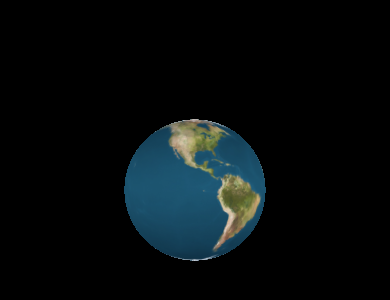
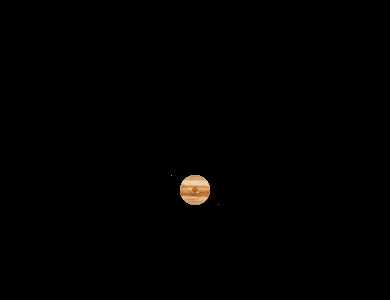
Before and after one commit to mdorr/solar-system, a plain HTML site: page index.html in a window 390 px wide. Shown: the part 232-532 px from the top of the page. Drawn offline with Linux system fonts and the light colour scheme; animation ran at ten frames a second.

Commit message:
Add basic solar system scene

```diff
--- a/index.html
+++ b/index.html
@@ -9,7 +9,6 @@
 	<body>
 		<script src="js/three/three.js"></script>
     <script src="js/three/OrbitControls.js"></script>
-		<script src="js/mainScene.js"></script>
-    <script src="js/screenResizer.js"></script>
+		<script src="js/bundle/bundle.js"></script>
 	</body>
 </html>
--- /dev/null
+++ b/js/bundle/bundle.js
@@ -0,0 +1,228 @@
+/******/ (function(modules) { // webpackBootstrap
+/******/ 	// The module cache
+/******/ 	var installedModules = {};
+/******/
+/******/ 	// The require function
+/******/ 	function __webpack_require__(moduleId) {
+/******/
+/******/ 		// Check if module is in cache
+/******/ 		if(installedModules[moduleId])
+/******/ 			return installedModules[moduleId].exports;
+/******/
+/******/ 		// Create a new module (and put it into the cache)
+/******/ 		var module = installedModules[moduleId] = {
+/******/ 			exports: {},
+/******/ 			id: moduleId,
+/******/ 			loaded: false
+/******/ 		};
+/******/
+/******/ 		// Execute the module function
+/******/ 		modules[moduleId].call(module.exports, module, module.exports, __webpack_require__);
+/******/
+/******/ 		// Flag the module as loaded
+/******/ 		module.loaded = true;
+/******/
+/******/ 		// Return the exports of the module
+/******/ 		return module.exports;
+/******/ 	}
+/******/
+/******/
+/******/ 	// expose the modules object (__webpack_modules__)
+/******/ 	__webpack_require__.m = modules;
+/******/
+/******/ 	// expose the module cache
+/******/ 	__webpack_require__.c = installedModules;
+/******/
+/******/ 	// __webpack_public_path__
+/******/ 	__webpack_require__.p = "";
+/******/
+/******/ 	// Load entry module and return exports
+/******/ 	return __webpack_require__(0);
+/******/ })
+/************************************************************************/
+/******/ ([
+/* 0 */
+/***/ function(module, exports, __webpack_require__) {
+
+	const StellarObject = __webpack_require__ (1);
+
+	var scene = new THREE.Scene();
+	var camera = new THREE.PerspectiveCamera( 75, window.innerWidth/window.innerHeight, 0.1, 100000 );
+
+	var renderer = new THREE.WebGLRenderer();
+	renderer.setSize( window.innerWidth, window.innerHeight );
+	document.body.appendChild( renderer.domElement );
+
+	const clock = new THREE.Clock();
+
+	const sun = new StellarObject(
+	  695.7,
+	  "./textures/sun/sun_diffuse.jpg",
+	  scene
+	)
+
+	const mercury = new StellarObject(
+	  2.4397,
+	  "./textures/mercury/mercury_diffuse.jpg",
+	  sun.obj
+	)
+	mercury.obj.position.x = 1000;
+
+	const venus = new StellarObject(
+	  6.052,
+	  "./textures/venus/venus_diffuse.jpg",
+	  sun.obj
+	)
+	venus.obj.position.x = 1250;
+
+	const earth = new StellarObject(
+	  6.371,
+	  "./textures/earth/earth_diffuse.jpg",
+	  sun.obj
+	)
+	earth.obj.position.x = 1500;
+
+	const moon = new StellarObject(
+	  1.7371,
+	  "./textures/moon/moon_diffuse.jpg",
+	  earth.obj
+	)
+	moon.obj.position.x = 38.44; // correct value: 384.4
+
+	const mars = new StellarObject(
+	  3.3895,
+	  "./textures/mars/mars_diffuse.jpg",
+	  sun.obj
+	)
+	mars.obj.position.x = 2000;
+
+	const jupiter = new StellarObject(
+	  69.911,
+	  "./textures/jupiter/jupiter_diffuse.jpg",
+	  sun.obj
+	)
+	jupiter.obj.position.x = 2500;
+
+	const saturn = new StellarObject(
+	  58.262,
+	  "./textures/saturn/saturn_diffuse.jpg",
+	  sun.obj
+	)
+
+	saturn.addRing(
+	  (58.262 + 6.630),
+	  (58.262 + 120.7),
+	  "./textures/saturn/saturn_ring_diffuse.jpg",
+	  "./textures/saturn/saturn_ring_trans.jpg"
+	);
+
+	saturn.obj.position.x = 2750;
+	saturn.ring.rotation.x = -45;
+
+
+
+	const uranus = new StellarObject(
+	  25.362,
+	  "./textures/uranus/uranus_diffuse.jpg",
+	  sun.obj
+	)
+
+	uranus.addRing(
+	  (25.362 + 26.840),
+	  (25.362 + 103),
+	  "./textures/uranus/uranus_ring_diffuse.jpg",
+	  "./textures/uranus/uranus_ring_trans.jpg"
+	);
+
+	uranus.obj.position.x = 3000;
+	uranus.ring.rotation.x = -45;
+
+
+
+
+	const neptune = new StellarObject(
+	  24.622,
+	  "./textures/neptune/neptune_diffuse.jpg",
+	  sun.obj
+	)
+	neptune.obj.position.x = 3250;
+
+	const pluto = new StellarObject(
+	  1.187,
+	  "./textures/pluto/pluto_diffuse.jpg",
+	  sun.obj
+	)
+	pluto.obj.position.x = 3500;
+
+
+
+	controls = new THREE.OrbitControls(camera, renderer.domElement);
+	controls.target = earth.obj.position;
+	camera.position = earth.position;
+	// Create an event listener that resizes the renderer with the browser window.
+
+	window.addEventListener('resize', function() {
+	  var WIDTH = window.innerWidth,
+	      HEIGHT = window.innerHeight;
+	  renderer.setSize(WIDTH, HEIGHT);
+	  camera.aspect = WIDTH / HEIGHT;
+	  camera.updateProjectionMatrix();
+	});
+
+	let time = clock.getElapsedTime();
+	let delta = clock.getDelta();
+
+	var render = function () {
+	  time = clock.getElapsedTime();
+	  delta = clock.getDelta();
+
+	  requestAnimationFrame( render );
+
+
+	  earth.obj.rotation.y += delta * 10000;
+
+	  renderer.render(scene, camera);
+	  controls.update();
+	};
+
+	render();
+
+
+/***/ },
+/* 1 */
+/***/ function(module, exports) {
+
+	class StellarObject {
+	  constructor ( size, tex_file, parent ) {
+	    this.obj = new THREE.Mesh(
+	      new THREE.SphereGeometry(size, 64, 64),
+	      new THREE.MeshBasicMaterial({
+	        map: new THREE.TextureLoader().load(tex_file)
+	      })
+	    );
+	    parent.add(this.obj);
+	  }
+
+	  addRing (innerRadius, outerRadius, tex_file, alpha_map) {
+	    let ringGeometry = new THREE.RingGeometry(innerRadius, outerRadius, 64)
+
+	    this.ring = new THREE.Mesh(
+	      ringGeometry,
+	      new THREE.MeshBasicMaterial({
+	        map: new THREE.TextureLoader().load(tex_file),
+	        alphaMap: new THREE.TextureLoader().load(alpha_map),
+	        transparent: true
+	      })
+	    )
+	    this.obj.add(this.ring);
+	  }
+
+
+	}
+
+	module.exports = StellarObject;
+
+
+/***/ }
+/******/ ]);
+//# sourceMappingURL=bundle.js.map
--- a/js/mainScene.js
+++ b/js/mainScene.js
@@ -1,36 +1,139 @@
+const StellarObject = require ('./stellar_objects/stellar_object.js');
+
 var scene = new THREE.Scene();
-var camera = new THREE.PerspectiveCamera( 75, window.innerWidth/window.innerHeight, 0.1, 1000 );
+var camera = new THREE.PerspectiveCamera( 75, window.innerWidth/window.innerHeight, 0.1, 100000 );
 
 var renderer = new THREE.WebGLRenderer();
 renderer.setSize( window.innerWidth, window.innerHeight );
 document.body.appendChild( renderer.domElement );
 
-var earth_geometry = new THREE.SphereGeometry( 6.371 , 64, 64 );
-var earth_diffuse = new THREE.TextureLoader().load( "./textures/earth/earth_diffuse.jpg" );
-var earth_material = new THREE.MeshBasicMaterial( { map: earth_diffuse } );
-var earth = new THREE.Mesh( earth_geometry, earth_material );
-scene.add( earth );
+const clock = new THREE.Clock();
+
+const sun = new StellarObject(
+  695.7,
+  "./textures/sun/sun_diffuse.jpg",
+  scene
+)
+
+const mercury = new StellarObject(
+  2.4397,
+  "./textures/mercury/mercury_diffuse.jpg",
+  sun.obj
+)
+mercury.obj.position.x = 1000;
+
+const venus = new StellarObject(
+  6.052,
+  "./textures/venus/venus_diffuse.jpg",
+  sun.obj
+)
+venus.obj.position.x = 1250;
+
+const earth = new StellarObject(
+  6.371,
+  "./textures/earth/earth_diffuse.jpg",
+  sun.obj
+)
+earth.obj.position.x = 1500;
+
+const moon = new StellarObject(
+  1.7371,
+  "./textures/moon/moon_diffuse.jpg",
+  earth.obj
+)
+moon.obj.position.x = 38.44; // correct value: 384.4
+
+const mars = new StellarObject(
+  3.3895,
+  "./textures/mars/mars_diffuse.jpg",
+  sun.obj
+)
+mars.obj.position.x = 2000;
+
+const jupiter = new StellarObject(
+  69.911,
+  "./textures/jupiter/jupiter_diffuse.jpg",
+  sun.obj
+)
+jupiter.obj.position.x = 2500;
+
+const saturn = new StellarObject(
+  58.262,
+  "./textures/saturn/saturn_diffuse.jpg",
+  sun.obj
+)
+
+saturn.addRing(
+  (58.262 + 6.630),
+  (58.262 + 120.7),
+  "./textures/saturn/saturn_ring_diffuse.jpg",
+  "./textures/saturn/saturn_ring_trans.jpg"
+);
+
+saturn.obj.position.x = 2750;
+saturn.ring.rotation.x = -45;
 
 
 
-var moon_geometry = new THREE.SphereGeometry( 1.7371 , 64, 64 );
-var moon_diffuse = new THREE.TextureLoader().load( "./textures/moon/moon_diffuse.jpg" );
-var moon_material = new THREE.MeshBasicMaterial( { map: moon_diffuse } );
-var moon = new THREE.Mesh( moon_geometry, moon_material );
+const uranus = new StellarObject(
+  25.362,
+  "./textures/uranus/uranus_diffuse.jpg",
+  sun.obj
+)
 
-earth.add( moon ) // Add moon to earth: This will set the earth object as the pivot for rotation
+uranus.addRing(
+  (25.362 + 26.840),
+  (25.362 + 103),
+  "./textures/uranus/uranus_ring_diffuse.jpg",
+  "./textures/uranus/uranus_ring_trans.jpg"
+);
 
-moon.position.x = 38.44; // correct value: 384.4
+uranus.obj.position.x = 3000;
+uranus.ring.rotation.x = -45;
 
-camera.position.z = 50;
+
+
+
+const neptune = new StellarObject(
+  24.622,
+  "./textures/neptune/neptune_diffuse.jpg",
+  sun.obj
+)
+neptune.obj.position.x = 3250;
+
+const pluto = new StellarObject(
+  1.187,
+  "./textures/pluto/pluto_diffuse.jpg",
+  sun.obj
+)
+pluto.obj.position.x = 3500;
+
+
 
 controls = new THREE.OrbitControls(camera, renderer.domElement);
+controls.target = earth.obj.position;
+camera.position = earth.position;
+// Create an event listener that resizes the renderer with the browser window.
+
+window.addEventListener('resize', function() {
+  var WIDTH = window.innerWidth,
+      HEIGHT = window.innerHeight;
+  renderer.setSize(WIDTH, HEIGHT);
+  camera.aspect = WIDTH / HEIGHT;
+  camera.updateProjectionMatrix();
+});
+
+let time = clock.getElapsedTime();
+let delta = clock.getDelta();
 
 var render = function () {
+  time = clock.getElapsedTime();
+  delta = clock.getDelta();
+
   requestAnimationFrame( render );
 
-  earth.rotation.y += 0.0025;
-  moon.rotation.y += 0.0025;
+
+  earth.obj.rotation.y += delta * 10000;
 
   renderer.render(scene, camera);
   controls.update();
--- a/js/screenResizer.js
+++ /dev/null
@@ -1,8 +0,0 @@
-// Create an event listener that resizes the renderer with the browser window.
-window.addEventListener('resize', function() {
-  var WIDTH = window.innerWidth,
-      HEIGHT = window.innerHeight;
-  renderer.setSize(WIDTH, HEIGHT);
-  camera.aspect = WIDTH / HEIGHT;
-  camera.updateProjectionMatrix();
-});
--- /dev/null
+++ b/js/stellar_objects/stellar_object.js
@@ -0,0 +1,29 @@
+class StellarObject {
+  constructor ( size, tex_file, parent ) {
+    this.obj = new THREE.Mesh(
+      new THREE.SphereGeometry(size, 64, 64),
+      new THREE.MeshBasicMaterial({
+        map: new THREE.TextureLoader().load(tex_file)
+      })
+    );
+    parent.add(this.obj);
+  }
+
+  addRing (innerRadius, outerRadius, tex_file, alpha_map) {
+    let ringGeometry = new THREE.RingGeometry(innerRadius, outerRadius, 64)
+
+    this.ring = new THREE.Mesh(
+      ringGeometry,
+      new THREE.MeshBasicMaterial({
+        map: new THREE.TextureLoader().load(tex_file),
+        alphaMap: new THREE.TextureLoader().load(alpha_map),
+        transparent: true
+      })
+    )
+    this.obj.add(this.ring);
+  }
+
+
+}
+
+module.exports = StellarObject;
```
Also changed, not shown: webpack.config.js (added, +14 -0 lines), textures/jupiter/jupiter_diffuse.jpg (added), textures/mars/mars_diffuse.jpg (added), textures/mercury/mercury_diffuse.jpg (added), textures/neptune/neptune_diffuse.jpg (added), textures/pluto/pluto_diffuse.jpg (added), textures/saturn/saturn_diffuse.jpg (added), textures/saturn/saturn_ring_diffuse.jpg (added), textures/saturn/saturn_ring_trans.jpg (added), textures/sun/sun_diffuse.jpg (added), textures/uranus/uranus_diffuse.jpg (added), textures/uranus/uranus_ring_diffuse.jpg (added), textures/uranus/uranus_ring_trans.jpg (added), textures/venus/venus_diffuse.jpg (added), 1 other file.
